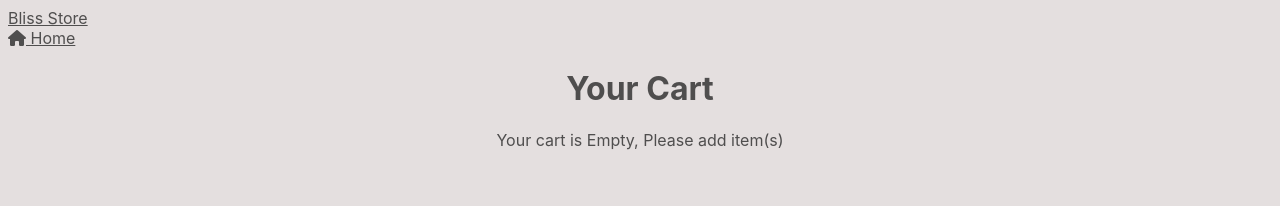
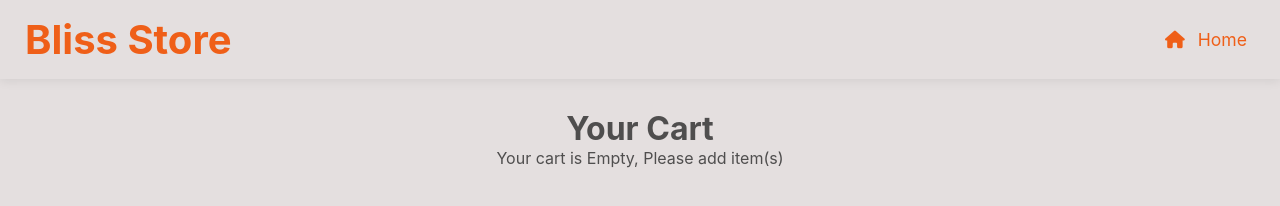
Before and after one commit to bolusunday/ecommerce-project, a website with bundled scripts: page cart.html in a window 1280 px wide. Built offline with nearby package versions, Linux system fonts and the light colour scheme.

Commit message:
Cart page css added

```diff
--- a/cart.css
+++ b/cart.css
@@ -1,7 +1,21 @@
-* {
+/* * {
   font-family: "Inter", sans-serif;
   color: rgb(79, 78, 78);
   background: rgb(228, 223, 223);
+} */
+
+* {
+  margin: 0;
+  padding: 0;
+  box-sizing: border-box;
+  font-family: "Inter", sans-serif;
+  color: rgb(79, 78, 78);
+  background: rgb(228, 223, 223);
+}
+
+body {
+  background: #f5f7fa;
+  color: #333;
 }
 
 .product-image {
@@ -9,6 +23,7 @@
   box-shadow: 0 4px 8px rgba(0, 0, 0, 0.1);
   width: 250px;
   height: 250px;
+  margin-top: 20px;
 }
 
 .go-checkout {
@@ -49,6 +64,7 @@
 
 .cart-page {
   justify-items: center;
+  padding-top: 30px;
 }
 
 .cart-total {
@@ -57,3 +73,107 @@
   font-weight: bold;
   justify-content: center;
 }
+
+/* NAVBAR */
+/* .navbar {
+  display: flex;
+  justify-content: space-between;
+  align-items: center;
+  padding: 15px 25px;
+  background: white;
+  background: rgb(228, 223, 223);
+  box-shadow: 0 2px 10px rgba(0, 0, 0, 0.05);
+  position: sticky;
+  top: 0;
+  z-index: 10;
+} */
+
+/* NAVBAR CONTAINER */
+.navbar {
+  display: flex;
+  justify-content: space-between;
+  align-items: center;
+  padding: 15px 25px;
+  background: rgb(228, 223, 223);
+  box-shadow: 0 2px 10px rgba(0, 0, 0, 0.08);
+  position: sticky;
+  top: 0;
+  z-index: 100;
+}
+
+/* LOGO */
+.logo a {
+  font-size: 2.5rem;
+  font-weight: 700;
+  color: rgb(239, 95, 24);
+  text-decoration: none;
+}
+
+.nav-links a,
+i {
+  margin-right: 8px;
+  color: rgb(239, 95, 24);
+  font-size: 1.1rem;
+  text-decoration: none;
+}
+
+.go-checkout {
+  width: 100%;
+  padding: 12px;
+  background: black;
+  color: white;
+  border: none;
+  border-radius: 8px;
+  cursor: pointer;
+}
+
+button.increase {
+  width: 30px;
+}
+
+button.decrease {
+  width: 30px;
+}
+
+button.remove {
+  width: 30px;
+}
+
+/* RESPONSIVE */
+/* @media (max-width: 768px) {
+  .nav-links {
+    position: absolute;
+    top: 70px;
+    right: 0;
+    background: white;
+    width: 200px;
+    flex-direction: column;
+    padding: 20px;
+    gap: 15px;
+    box-shadow: 0 2px 10px rgba(0, 0, 0, 0.1);
+    display: none;
+  }
+
+  .nav-links.active {
+    display: flex;
+  }
+
+  .nav-toggle {
+    display: block;
+  }
+
+  .logo {
+    font-size: 1.5rem;
+    font-weight: 700;
+    color: rgb(239, 95, 24);
+    text-decoration: none;
+  }
+
+  .search {
+    width: 40%;
+    padding: 10px;
+    margin-right: 5px;
+    border-radius: 8px;
+    border: 1px solid #ddd;
+  }
+} */
```
